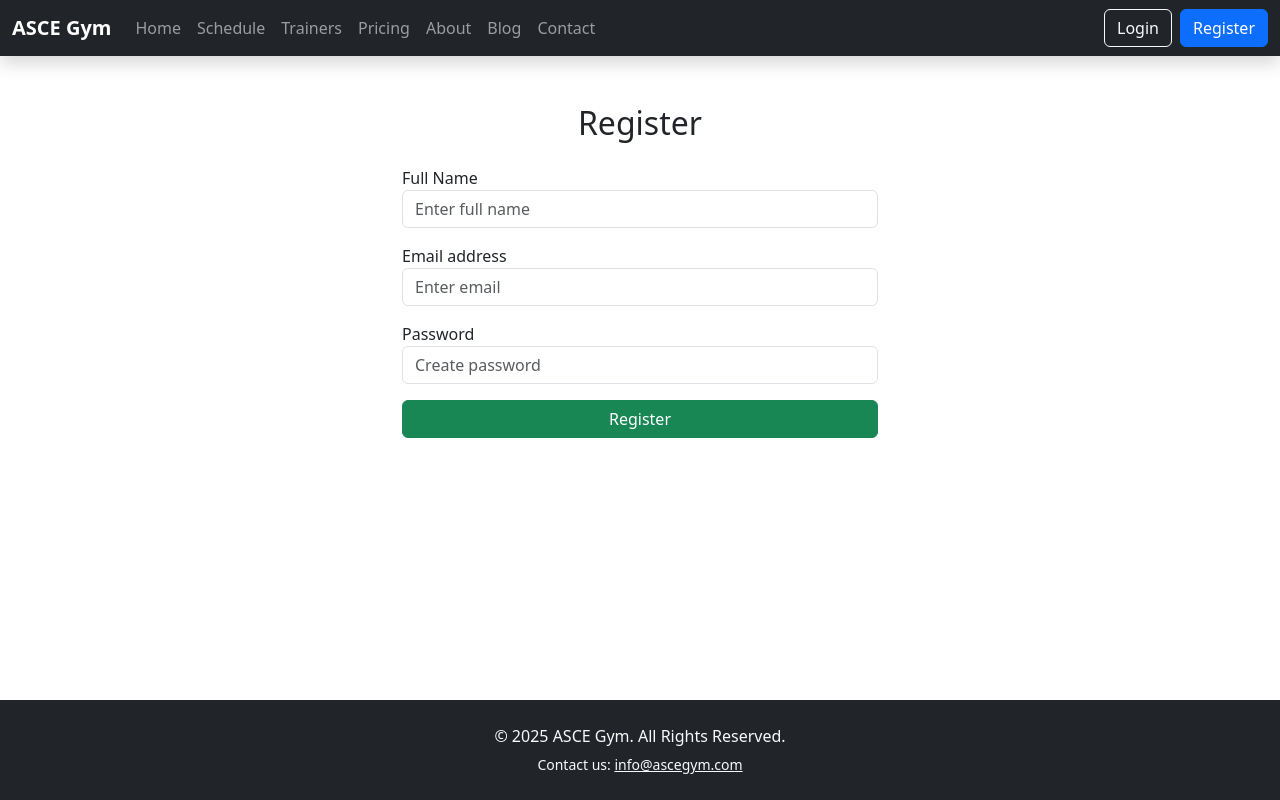
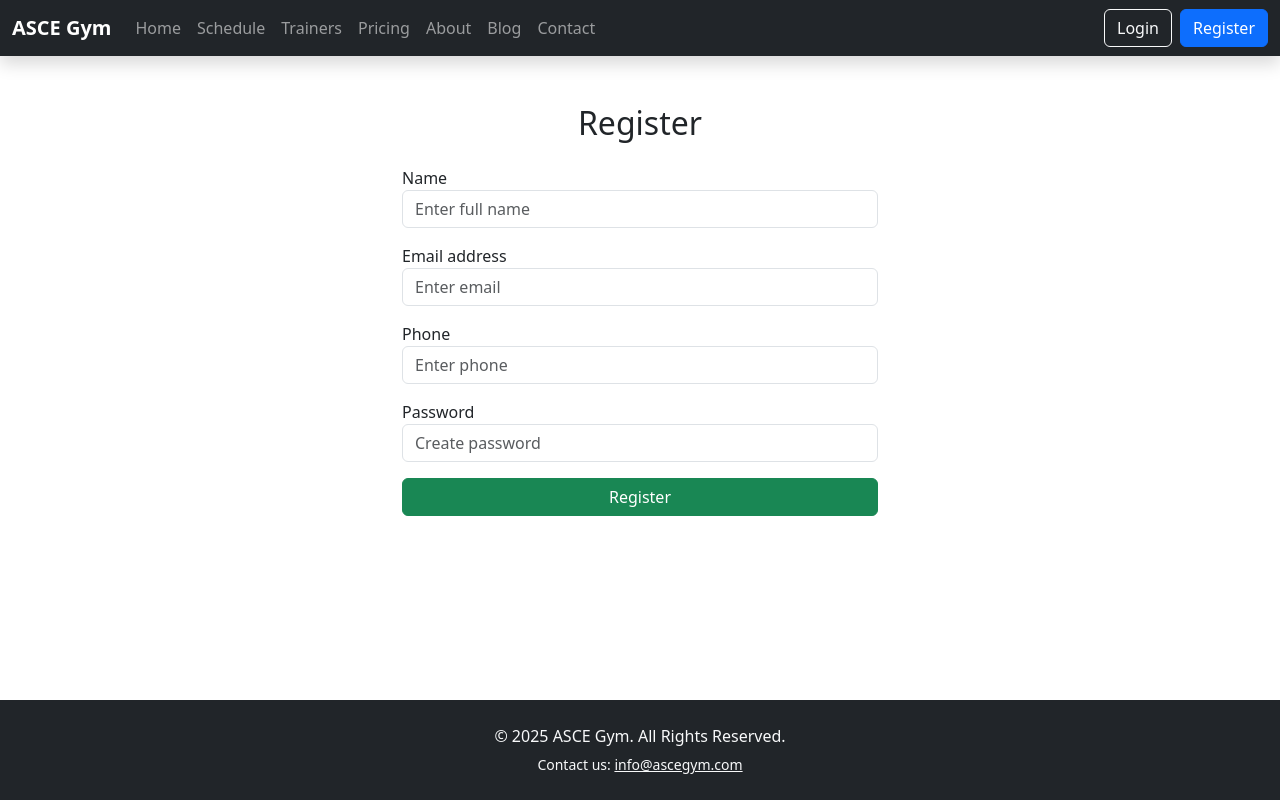
Before and after one commit to akhilan77/asce-gym, a React (Vite) app: page /register in a window 1280 px wide. Built offline with nearby package versions, Linux system fonts and the light colour scheme.

Commit message:
Implement registration functionality with form handling and API integration in Register component

```diff
--- a/src/pages/Register.jsx
+++ b/src/pages/Register.jsx
@@ -1,22 +1,87 @@
 // src/pages/Register.jsx
-import React from 'react';
+import React, { useState } from 'react';
+import axios from 'axios';
+import { useNavigate } from 'react-router-dom';
 
 function Register() {
+  const navigate = useNavigate();
+  const [formData, setFormData] = useState({
+    name: '',
+    email: '',
+    phone: '',
+    password: ''
+  });
+
+  const handleChange = (e) => {
+    setFormData({
+      ...formData,
+      [e.target.name]: e.target.value
+    });
+  };
+
+  const handleSubmit = async (e) => {
+    e.preventDefault();
+    try {
+     console.log(formData);
+      const response = await axios.post(`${import.meta.env.VITE_API_URL}/api/auth/register`, formData);
+
+      if (response.data) {
+        console.log('Registration successful');
+        navigate('/login'); // Redirect to login page after successful registration
+      }
+    } catch (error) {
+      console.error('Registration failed:', error);
+      // Handle registration error (show error message to user)
+    }
+  };
+
   return (
     <div className="container mt-5" style={{ maxWidth: '500px' }}>
       <h2 className="mb-4 text-center">Register</h2>
-      <form>
+      <form onSubmit={handleSubmit}>
         <div className="mb-3">
-          <label>Full Name</label>
-          <input type="text" className="form-control" placeholder="Enter full name" />
+          <label>Name</label>
+          <input
+            type="text"
+            name="name"
+            className="form-control"
+            placeholder="Enter full name"
+            value={formData.name}
+            onChange={handleChange}
+          />
         </div>
         <div className="mb-3">
           <label>Email address</label>
-          <input type="email" className="form-control" placeholder="Enter email" />
+          <input
+            type="email"
+            name="email"
+            className="form-control"
+            placeholder="Enter email"
+            value={formData.email}
+            onChange={handleChange}
+          />
+        </div>
+        <div className="mb-3">
+          <label>Phone</label>
+          <input
+            type="tel"
+            name="phone"
+            className="form-control"
+            placeholder="Enter phone"
+            value={formData.phone}
+            onChange={handleChange}
+          />
         </div>
         <div className="mb-3">
           <label>Password</label>
-          <input type="password" className="form-control" placeholder="Create password" />
+          <input
+            type="password"
+            name="password"
+            className="form-control"
+            placeholder="Create password"
+            value={formData.password}
+            onChange={handleChange}
+          />
         </div>
         <button type="submit" className="btn btn-success w-100">Register</button>
       </form>
```
Also changed, not shown: 1 other file (tests, documents, lock files or other folders).
